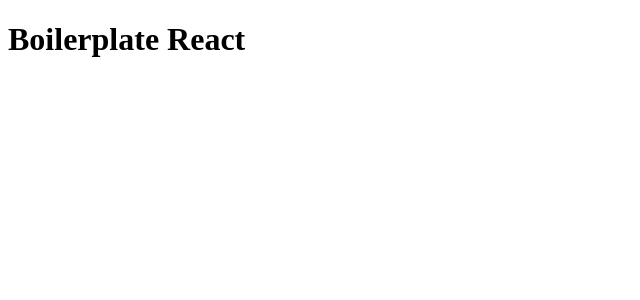
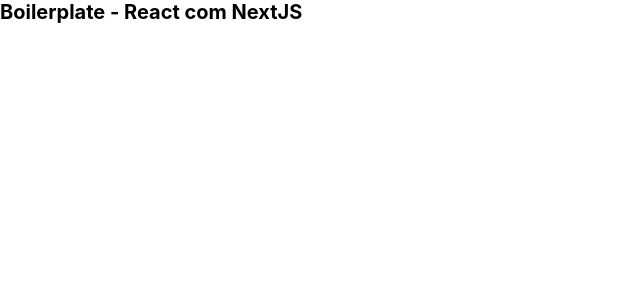
Before and after one commit to netojocelino/aprendendo-nextjs, a Next.js app: page / in a window 1280 px wide. Shown: the top 300 px of the page, without its empty margins (0-640 px from the left). Built offline with nearby package versions, Linux system fonts and the light colour scheme.

Commit message:
:lipstick: Add global style & using global context

```diff
--- a/src/components/Main/index.tsx
+++ b/src/components/Main/index.tsx
@@ -1,6 +1,6 @@
-const Main = () => (
+const Main = ({ title = 'React com NextJS' }) => (
   <div>
-    <h1>React com NextJS</h1>
+    <h1>{title}</h1>
   </div>
 );
 
--- /dev/null
+++ b/src/pages/_app.tsx
@@ -0,0 +1,24 @@
+import { AppProps } from 'next/dist/next-server/lib/router/router';
+import Head from 'next/head';
+
+import GlobalStyle from 'styles/global';
+
+export default function App({ Component, pageProps }: AppProps) {
+  return (
+    <>
+      <Head>
+        <title>React - Boilerplate</title>
+
+        <link rel="shortcut icon" href="/img/icon-512.png" />
+        <link rel="apple-touch-icon" href="/img/icon-512.png" />
+
+        <meta
+          name="description"
+          content="A simple project in TS, ReactJS, NextJS & Styled Components"
+        />
+      </Head>
+      <GlobalStyle />
+      <Component {...pageProps} />
+    </>
+  );
+}
--- a/src/pages/index.tsx
+++ b/src/pages/index.tsx
@@ -1,16 +1,5 @@
-import Head from 'next/head';
+import Main from 'components/Main';
 
-export default function Home({ title = 'Boilerplate React' }) {
-  return (
-    <div>
-      <Head>
-        <title>{title} </title>
-        <link rel="icon" href="/favicon.ico" />
-      </Head>
-
-      <main>
-        <h1>{title}</h1>
-      </main>
-    </div>
-  );
+export default function Home({ title = 'Boilerplate - React com NextJS' }) {
+  return <Main title={title} />;
 }
--- /dev/null
+++ b/src/styles/global.ts
@@ -0,0 +1,25 @@
+import { createGlobalStyle } from 'styled-components';
+
+const GlobalStyles = createGlobalStyle`
+ * {
+   margin: 0;
+   padding: 0;
+
+   box-sizing: border-box;
+ }
+
+ html {
+   font-size: 62.5%;
+ }
+
+ body {
+   font-family: -apple-system, BlinkMacSystem, 'Segoe UI', Roboto, Oxygen,
+   Ubuntu, Cantarell, 'Open Sans', 'Helvetica Neue', sans-serif;
+ }
+
+ html, body, #__next {
+  height: 100%;
+ }
+`;
+
+export default GlobalStyles;
```
